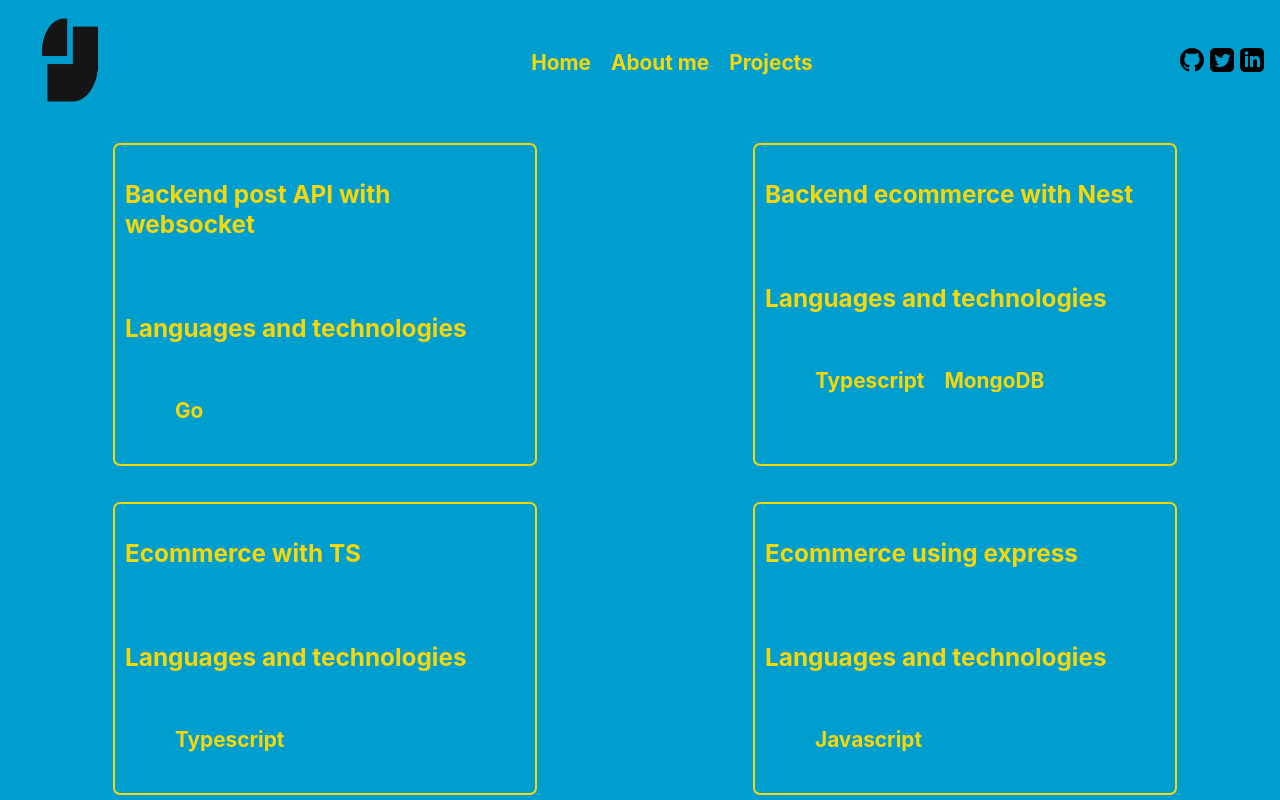
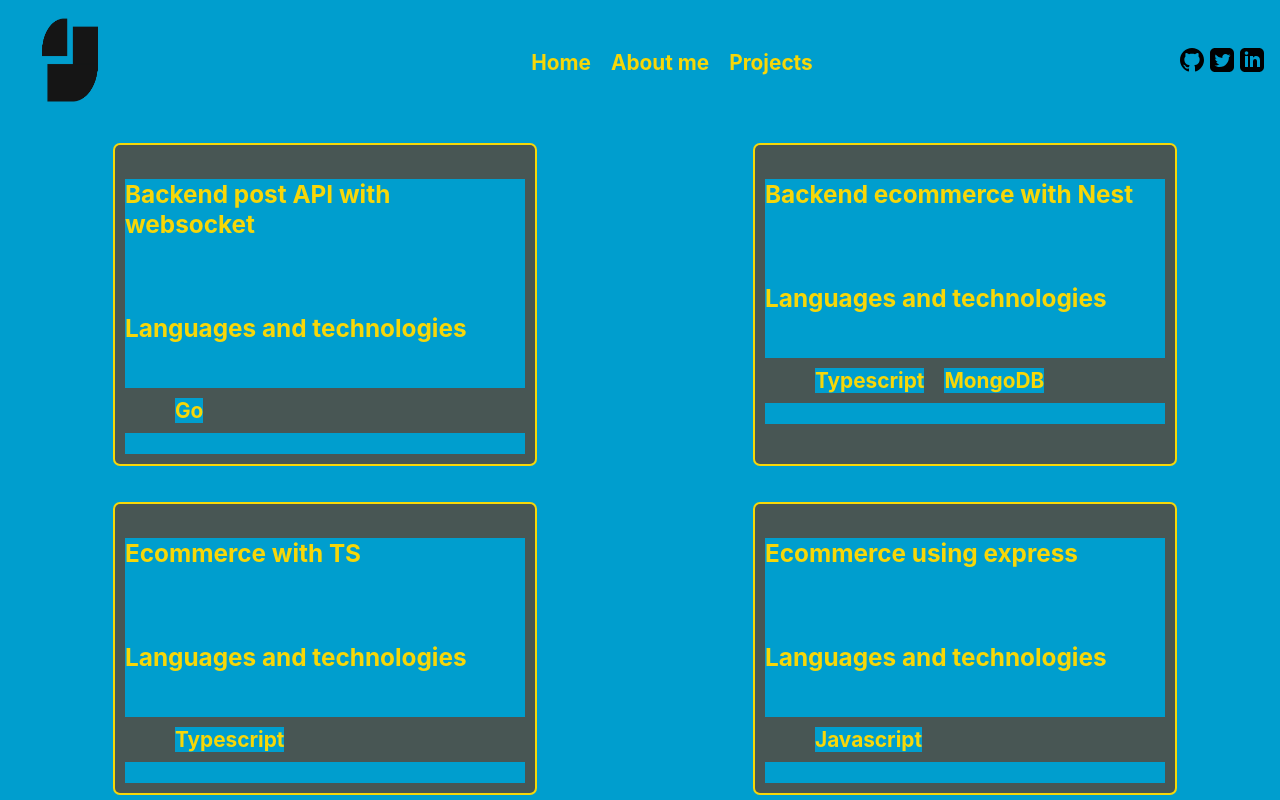
Before and after one commit to jose827corrza/jose827corrza-v1.github.io, a React (Create React App) app: page /projects in a window 1280 px wide. Shown: the top 800 px of the page. Built offline with nearby package versions, Linux system fonts and the light colour scheme.

Commit message:
semicolon fixed for build

```diff
--- a/src/styles/App.css
+++ b/src/styles/App.css
@@ -42,7 +42,7 @@
   --black: #000000;
   --backGround: #161C1B;
   --bg2:#2C4244;
-  --cards:#485654
+  --cards:#485654;
 
   /* tonosverde */
   --verdesito: #c7dabb;
@@ -102,9 +102,9 @@ li{
 a{
   text-decoration: none;
 }
-.project{
-  color: red;
-}
+/* .project{
+
+} */
 .landing{
   width: 100%;
   height: 100vh;
```
